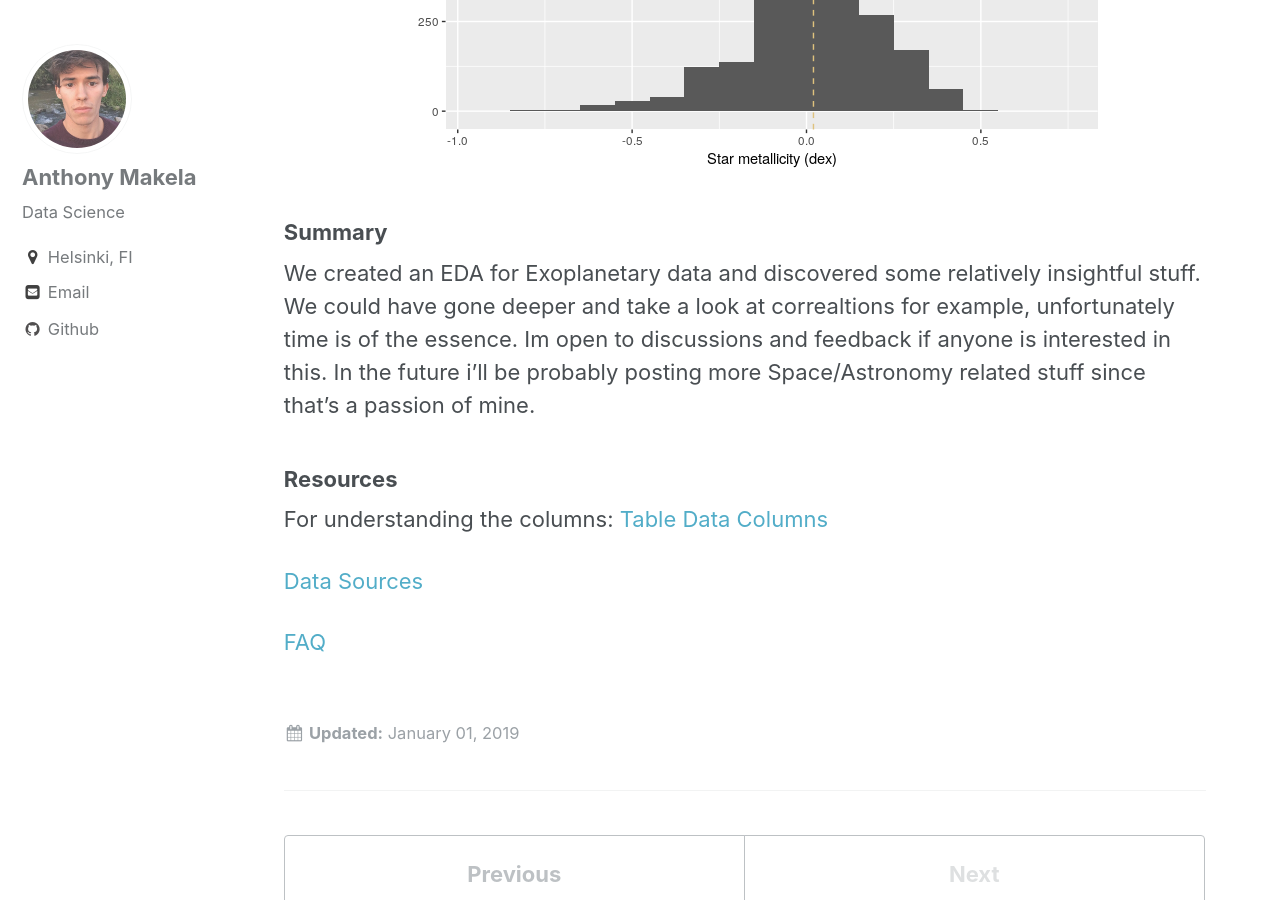
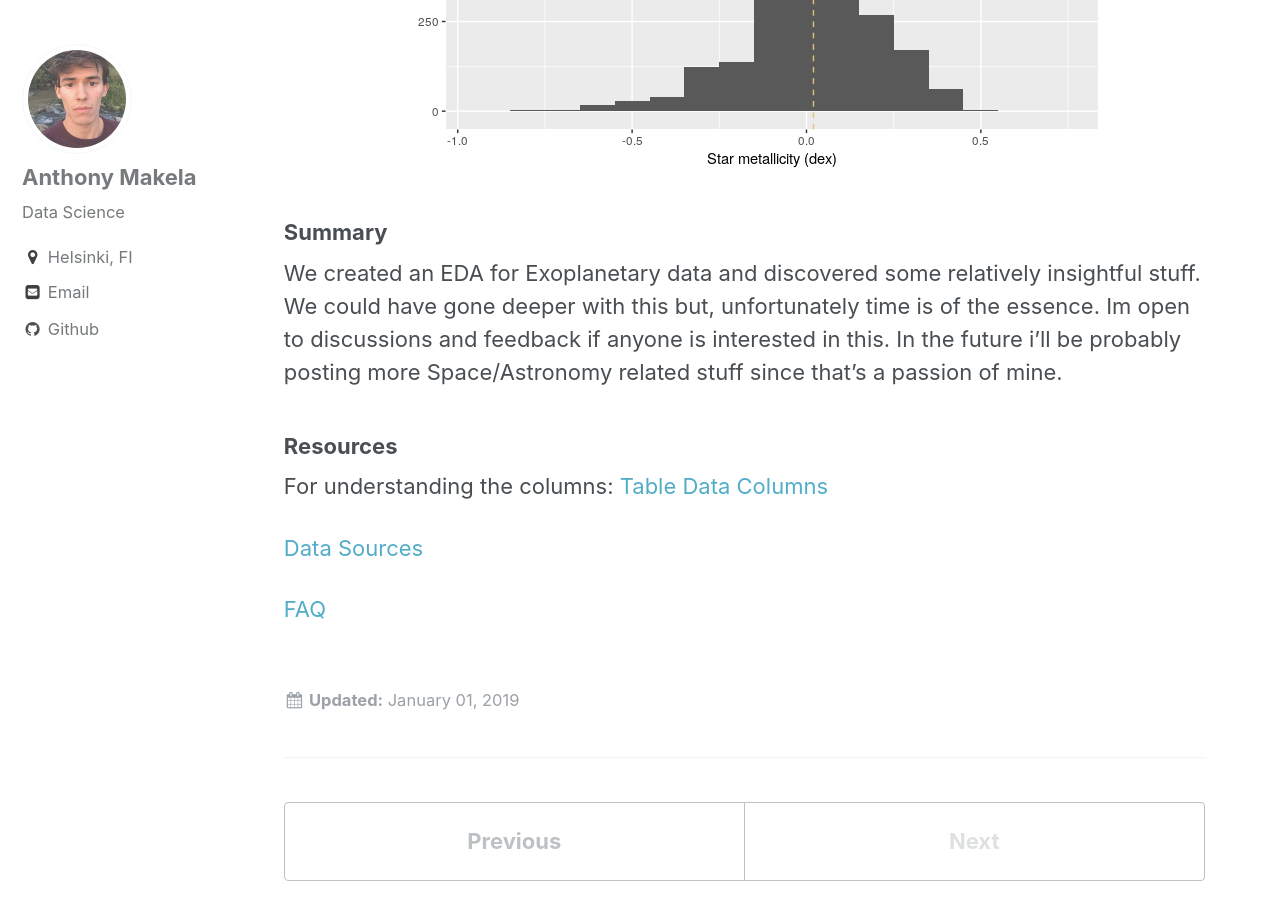
Before and after one commit to anthonymakela/anthonymakela.github.io, a Jekyll site: the page built from _posts/2019-01-01-Analysis-On-Exoplanets.md, in a window 1280 px wide and 900 px high, scrolled down 21532 px. Built offline with Jekyll 4.4.1, drawn with Linux system fonts in a browser that asks for light colours; nearby versions of some CDN libraries; formulas are drawn with MathJax 3.

Commit message:
The Riddler

```diff
--- a/_posts/2019-01-01-Analysis-On-Exoplanets.md
+++ b/_posts/2019-01-01-Analysis-On-Exoplanets.md
@@ -507,7 +507,7 @@ solar %>%
 </div>
 
 ### Summary
-We created an EDA for Exoplanetary data and discovered some relatively insightful stuff. We could have gone deeper and take a look at correaltions for example, unfortunately time is of the essence. Im open to discussions and feedback if anyone is interested in this. In the future i'll be probably posting more Space/Astronomy related stuff since that's a passion of mine.
+We created an EDA for Exoplanetary data and discovered some relatively insightful stuff. We could have gone deeper with this but, unfortunately time is of the essence. Im open to discussions and feedback if anyone is interested in this. In the future i'll be probably posting more Space/Astronomy related stuff since that's a passion of mine.
 
 ### Resources
 
```
